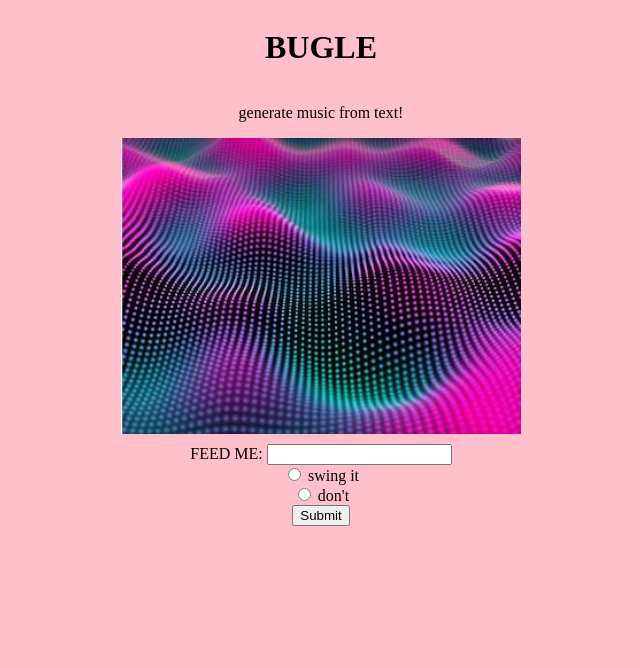
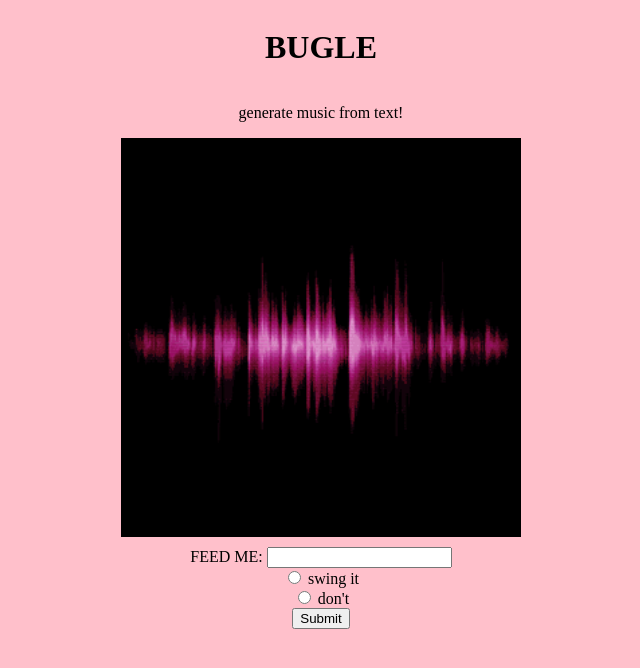
Before and after one commit to hyphenhacks-astt/bugle, a Flask app: page / in a window 1280 px wide. Shown: the top 668 px of the page, without its empty margins (319-959 px from the left). Run offline with Flask 2, Linux system fonts and the light colour scheme; parts of the project's set-up code (start-up, migrations or seed data) failed here and were passed over.

Commit message:
we have a gif now, rejoice

```diff
--- a/app/templates/index.html
+++ b/app/templates/index.html
@@ -27,7 +27,7 @@ body {
 <body style="background-color:pink;">
 <h1>BUGLE</h1>
 <p>generate music from text!</p>
-<div class="image"><img src="static/images/waves.jpg" alt="sound waves" style="width:50%;" /></div>
+<div class="image"><img src="static/images/soundWavePinkLoop.gif" alt="sound waves" style="width:50%;" /></div>
 <div align="middle">
 <form method="POST">
   {{form.hidden_tag()}}
```
Also changed, not shown: app/static/images/soundWavePink.gif (added), app/static/images/soundWavePinkLoop.gif (added).
